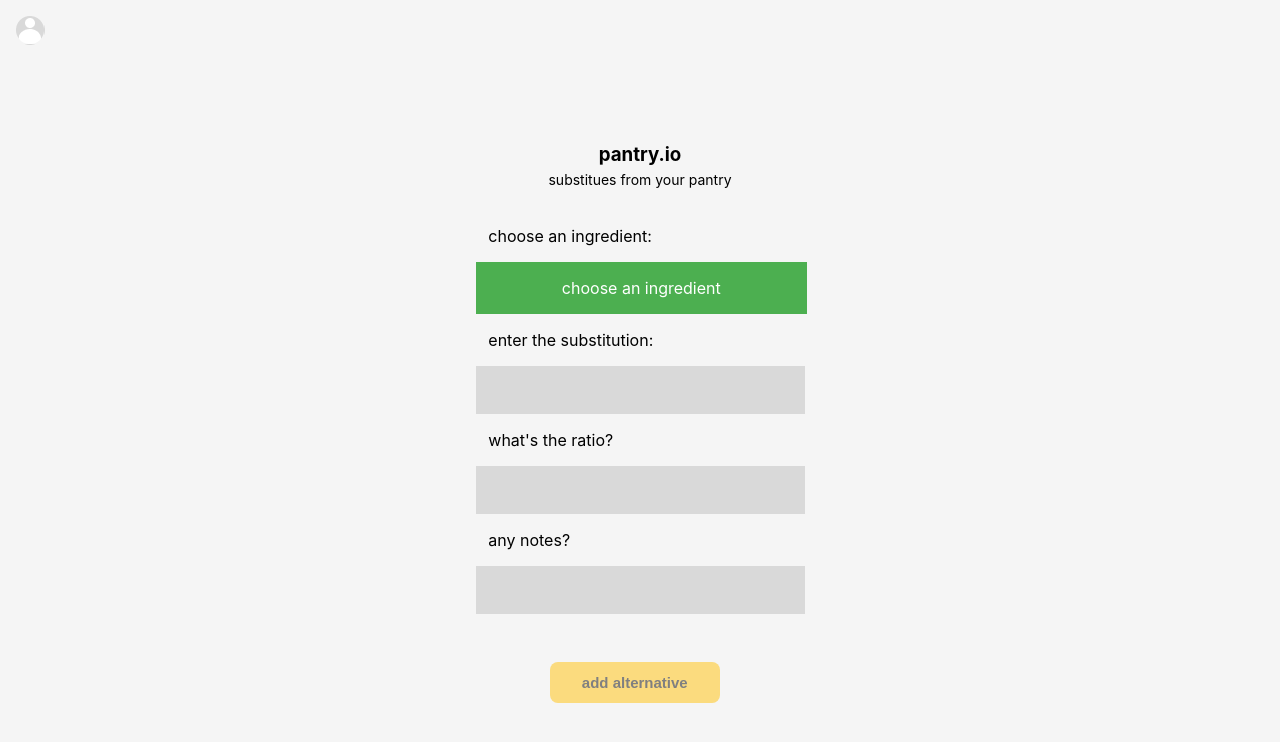
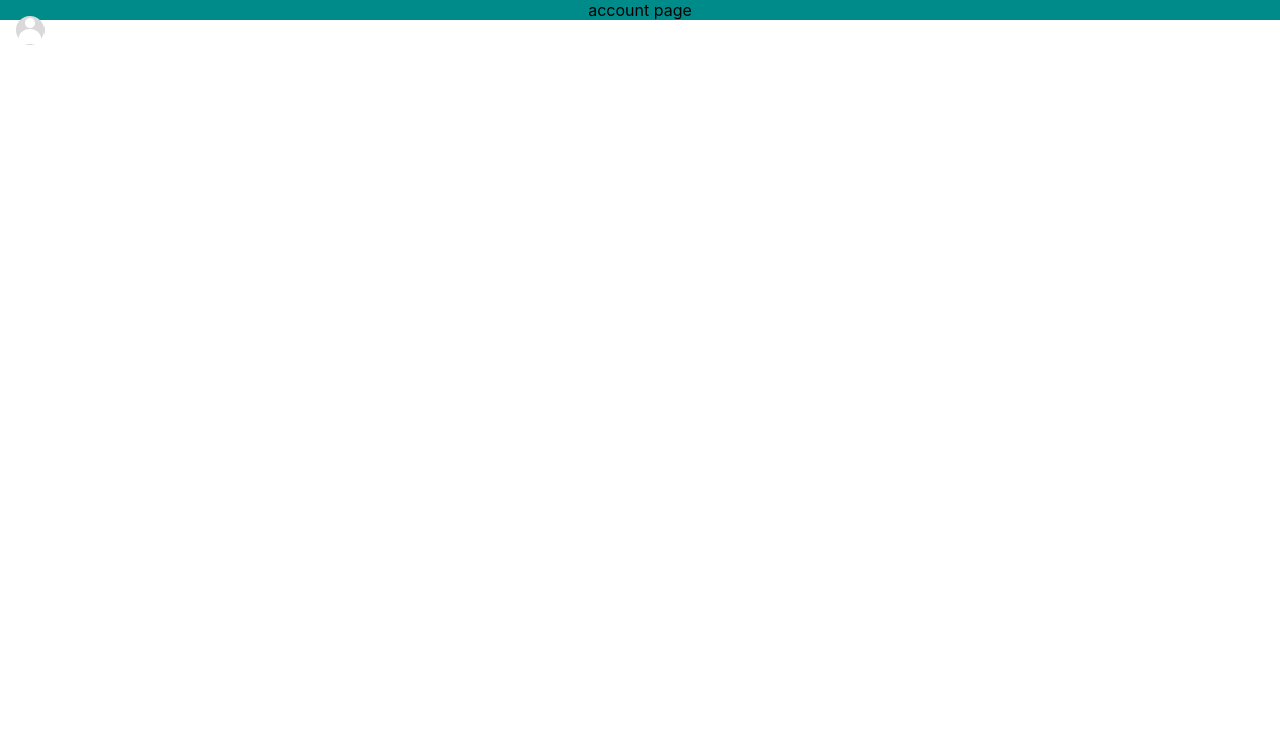
Before and after one commit to anotruong/pantry.io, a React (Create React App) app in the folder client/: page / in a window 1280 px wide. Shown: the top 742 px of the page. Built offline with nearby package versions, Linux system fonts and the light colour scheme.

Commit message:
accountPage created

```diff
--- a/client/src/App.js
+++ b/client/src/App.js
@@ -1,13 +1,14 @@
-import {useState} from 'react';
+import { useState } from 'react';
+import { AppContext } from './hooks/context';
+
+import AccountPage from './pages/accountPage';
+import AddAlternative from './pages/addAlternative';
+import IngredientsPage from './pages/ingredientsPage';
 import LoginPage from './pages/loginPage';
 import SearchPage from './pages/searchPage';
-import { AppContext } from './hooks/context';
 import LoginIcon from './components/navigation/loginIcon';
 
 import './App.css';
-import IngredientsPage from './pages/ingredientsPage';
-import AddAlternative from './pages/addAlternative';
-
 
 function App() {
   const [ loginState, setLoginState ] = useState(false);
@@ -29,7 +30,8 @@ function App() {
         {/* <LoginPage /> */}
         {/* <SearchPage /> */}
         {/* <IngredientsPage /> */}
-        <AddAlternative />
+        {/* <AddAlternative /> */}
+        <AccountPage />
       </AppContext.Provider>
     </div>
   );
--- /dev/null
+++ b/client/src/pages/accountPage.js
@@ -0,0 +1,13 @@
+import './stylesheets/accountPage.css';
+
+const AccountPage = () => {
+  return (
+    <div id="accountPage-container" >
+      <div className="accountPage">
+        account page
+      </div>
+    </div>
+  );
+};
+
+export default AccountPage;
--- /dev/null
+++ b/client/src/pages/stylesheets/accountPage.css
@@ -0,0 +1,7 @@
+#accountPage-container {
+  background: lightblue;
+}
+
+.accountPage {
+  background-color: darkcyan;
+}
```
